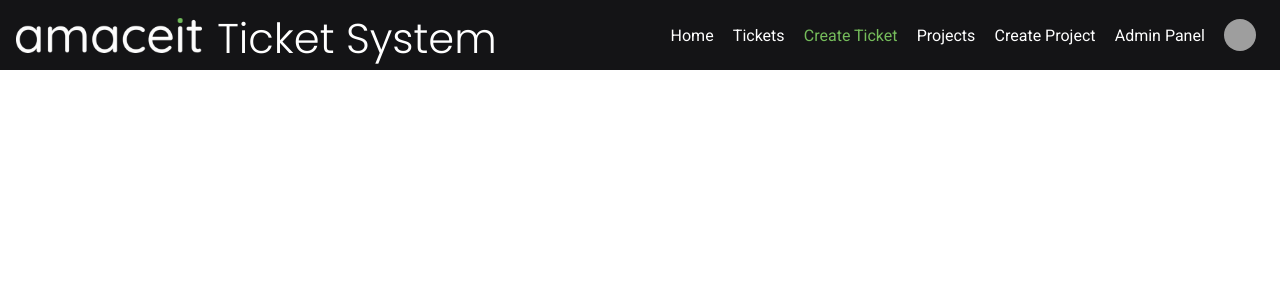
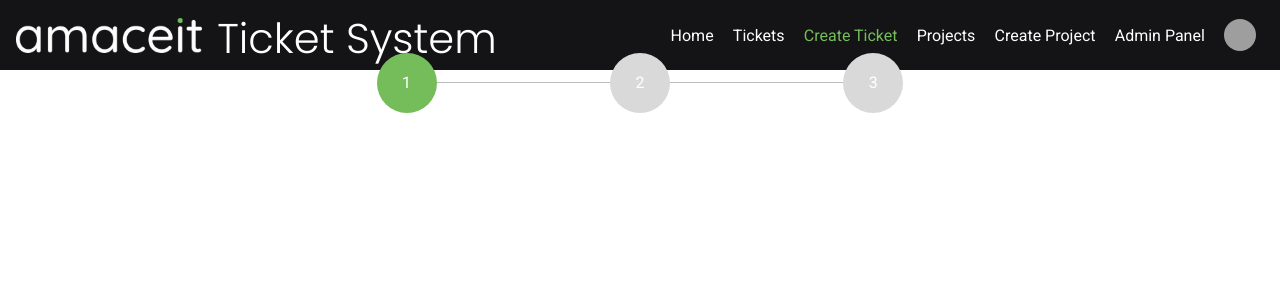
Before and after one commit to CasperKristiansson/Thesis----Cloud-Computing-Pricing-and-Deployment-Efforts, a React (Create React App) app: page /create-ticket in a window 1280 px wide. Shown: the top 300 px of the page. Built offline with nearby package versions, Linux system fonts and the light colour scheme; grey boxes are pictures that could not be loaded.

Commit message:
Stepping component

```diff
--- a/src/ComponentRouting.tsx
+++ b/src/ComponentRouting.tsx
@@ -3,6 +3,7 @@ import { Route, Routes} from 'react-router-dom';
 import { Home } from './Pages/Home/Home';
 import { Tickets } from './Pages/Tickets/Tickets';
 import { Projects } from './Pages/Projects/Projects';
+import { CreateTicket } from './Pages/CreateTicket/CreateTicket';
 
 export const ComponentRouting: React.FC<{dispatch: any}> = ({ dispatch }) => {
 	return (
@@ -11,6 +12,7 @@ export const ComponentRouting: React.FC<{dispatch: any}> = ({ dispatch }) => {
 				<Route path="/" element={<Home />} />
 				<Route path="/tickets" element={<Tickets />} />
 				<Route path="/projects" element={<Projects />} />
+				<Route path="/create-ticket" element={<CreateTicket />} />
 			</Routes>
 		</div>
 	);
--- /dev/null
+++ b/src/Components/StepperComponent.tsx
@@ -0,0 +1,29 @@
+import React from 'react';
+import { Box, StepIconProps, Typography } from '@mui/material';
+import { createUseStyles } from 'react-jss';
+import { Theme } from '../Styling/Theme';
+
+const useStyles = createUseStyles((theme: Theme) => ({
+  circle: {
+    display: 'flex',
+    justifyContent: 'center',
+    alignItems: 'center',
+    borderRadius: '50%',
+    width: '60px',
+    height: '60px',
+    color: theme.textWhite,
+		marginTop: -17,
+		zIndex: 10,
+  },
+}));
+
+export function StepperComponent(props: StepIconProps) {
+	const { active, completed } = props;
+  const classes = useStyles();
+
+	return (
+		<Box className={classes.circle} sx={{ backgroundColor: active ? '#75BC5B' : completed ? '#AFE29D' : '#D9D9D9' }}>
+			<Typography variant="body1">{props.icon}</Typography>
+		</Box>
+	);
+}
--- /dev/null
+++ b/src/Pages/CreateTicket/CreateTicket.tsx
@@ -0,0 +1,22 @@
+import * as React from 'react';
+import Box from '@mui/material/Box';
+import Stepper from '@mui/material/Stepper';
+import Step from '@mui/material/Step';
+import StepLabel from '@mui/material/StepLabel';
+import { StepperComponent } from '../../Components/StepperComponent';
+
+export const CreateTicket: React.FC<{}> = () => {
+  return (
+		<Box sx={{ display: 'flex', justifyContent: 'center' }}>
+			<Box sx={{ width: '700px' }}>
+				<Stepper activeStep={0} alternativeLabel>
+					{[1,2,3].map((label) => (
+						<Step key={label}>
+								<StepLabel StepIconComponent={StepperComponent} />
+						</Step>
+					))}
+				</Stepper>
+			</Box>
+		</Box>
+  );
+}
```
